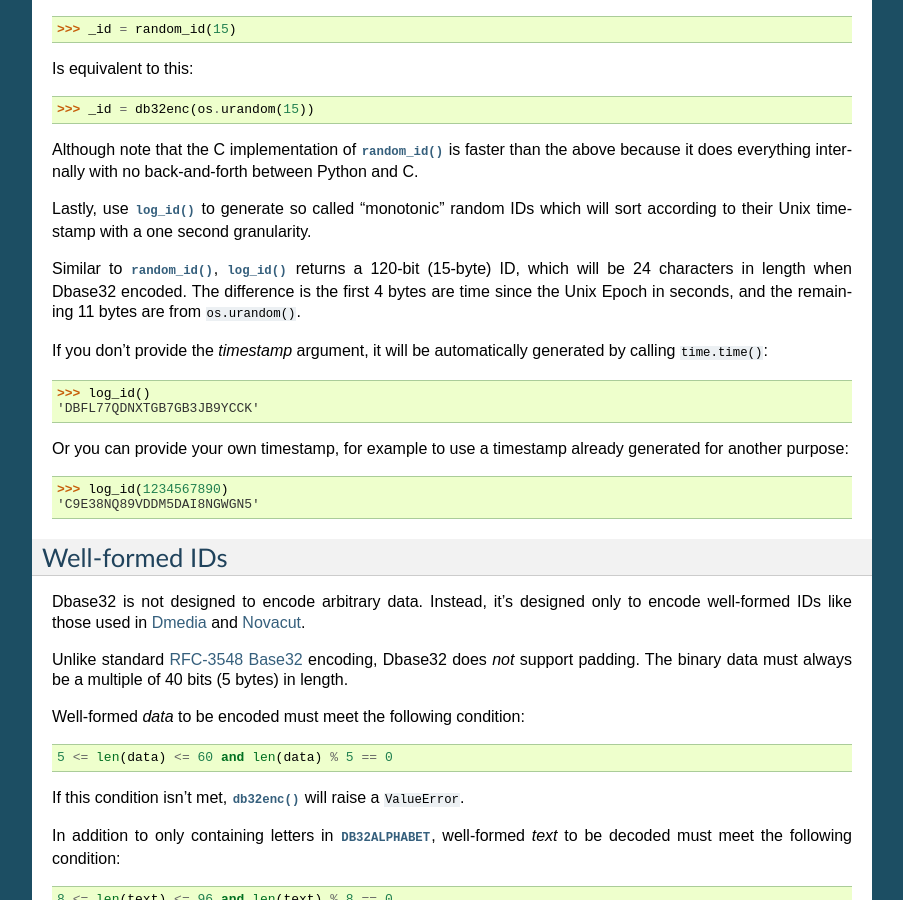
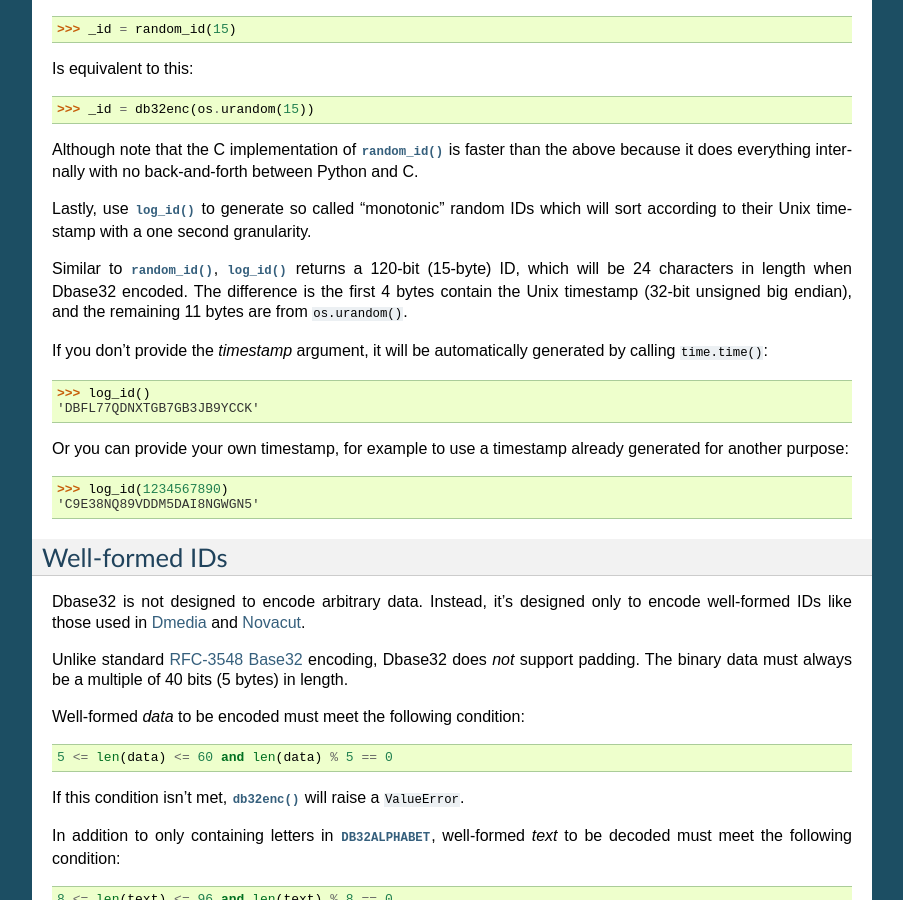
Before and after one commit to json420/dbase32, a Sphinx documentation site: the page built from doc/dbase32.rst, in a window 1280 px wide and 900 px high, scrolled down 1560 px. Shown: the whole window, without its empty margins (198-1101 px from the left). Built offline with Sphinx 7.4.7, drawn with Linux system fonts in a browser that asks for light colours.

Commit message:
dbase32.rst: Fix grammer error in log_id() tutorial, clarify that the timestamp is 32-bit unsigned big endian

```diff
--- a/doc/dbase32.rst
+++ b/doc/dbase32.rst
@@ -111,8 +111,8 @@ will sort according to their Unix timestamp with a one second granularity.
 
 Similar to :func:`random_id()`, :func:`log_id()` returns a 120-bit (15-byte) ID,
 which will be 24 characters in length when Dbase32 encoded.  The difference is
-the first 4 bytes are time since the Unix Epoch in seconds, and the remaining 11
-bytes are from ``os.urandom()``.
+the first 4 bytes contain the Unix timestamp (32-bit unsigned big endian), and
+the remaining 11 bytes are from ``os.urandom()``.
 
 If you don't provide the *timestamp* argument, it will be automatically
 generated by calling ``time.time()``:
```
